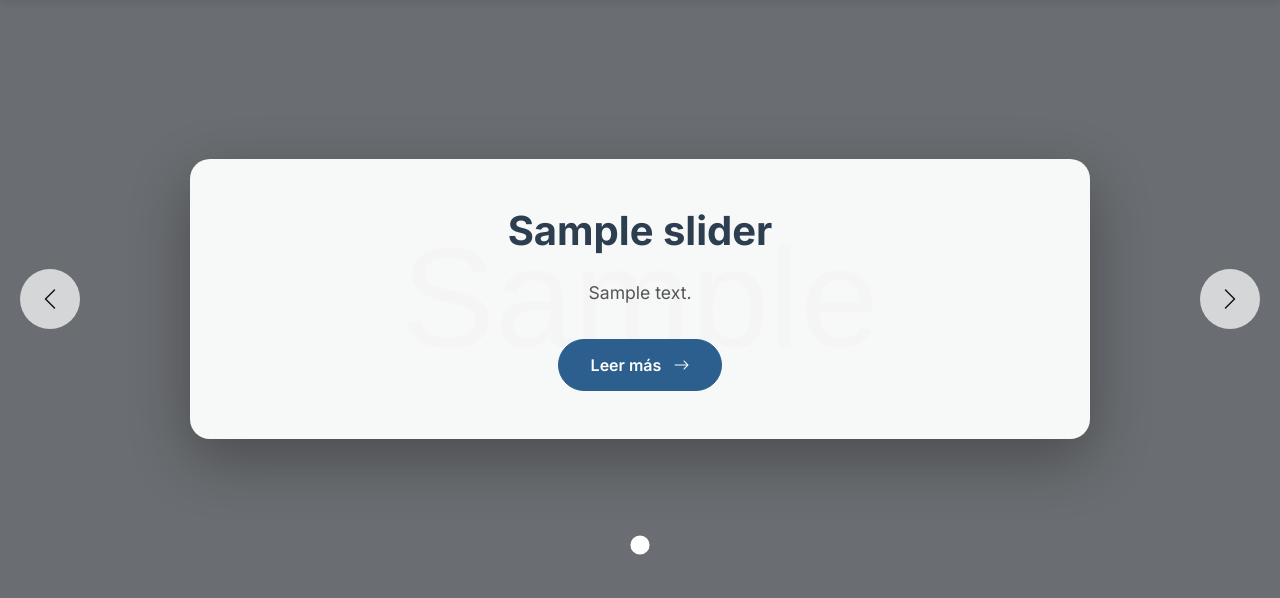
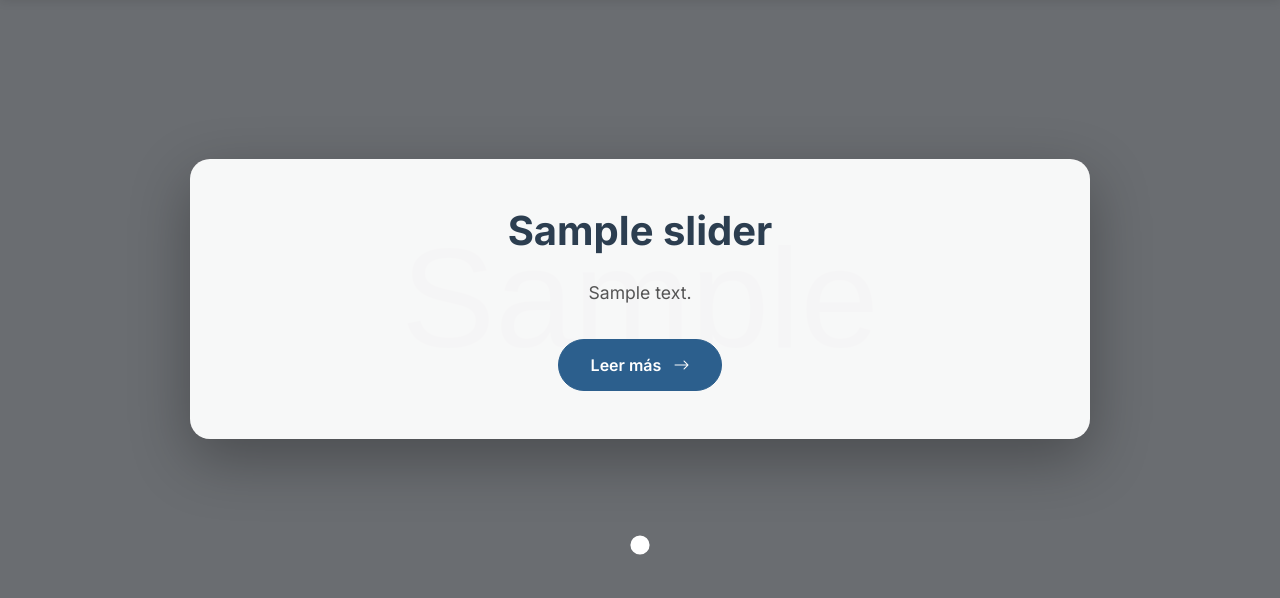
Before and after one commit to hernandezbg/ice_asuncion, a Django app: page / in a window 1280 px wide. Shown: the part 88-686 px from the top of the page. Run offline with Django 5.2, Linux system fonts and the light colour scheme; tables that the repository leaves empty hold one stand-in row (values such as "Sample post"); grey boxes marked "Sample" are stand-in pictures.

Commit message:
Quitar flechas de navegacion del slider hero

```diff
--- a/templates/contenido/home.html
+++ b/templates/contenido/home.html
@@ -92,40 +92,6 @@
     margin-top: 0.5rem;
 }
 
-/* Controles del carousel */
-.hero-slider .carousel-control-prev,
-.hero-slider .carousel-control-next {
-    width: 60px;
-    height: 60px;
-    top: 50%;
-    transform: translateY(-50%);
-    background: rgba(255, 255, 255, 0.9);
-    border-radius: 50%;
-    opacity: 0.8;
-    transition: all 0.3s;
-}
-
-.hero-slider .carousel-control-prev {
-    left: 20px;
-}
-
-.hero-slider .carousel-control-next {
-    right: 20px;
-}
-
-.hero-slider .carousel-control-prev:hover,
-.hero-slider .carousel-control-next:hover {
-    opacity: 1;
-    transform: translateY(-50%) scale(1.1);
-}
-
-.hero-slider .carousel-control-prev-icon,
-.hero-slider .carousel-control-next-icon {
-    filter: invert(1);
-    width: 24px;
-    height: 24px;
-}
-
 /* Indicadores */
 .hero-slider .carousel-indicators {
     bottom: 30px;
@@ -164,12 +130,6 @@
 
     .hero-card .hero-description {
         font-size: 1rem;
-    }
-
-    .hero-slider .carousel-control-prev,
-    .hero-slider .carousel-control-next {
-        width: 45px;
-        height: 45px;
     }
 }
 
@@ -570,15 +530,6 @@
         {% endfor %}
     </div>
 
-    <!-- Controles -->
-    <button class="carousel-control-prev" type="button" data-bs-target="#heroCarousel" data-bs-slide="prev">
-        <span class="carousel-control-prev-icon" aria-hidden="true"></span>
-        <span class="visually-hidden">Anterior</span>
-    </button>
-    <button class="carousel-control-next" type="button" data-bs-target="#heroCarousel" data-bs-slide="next">
-        <span class="carousel-control-next-icon" aria-hidden="true"></span>
-        <span class="visually-hidden">Siguiente</span>
-    </button>
 </div>
 {% endif %}
 
```
